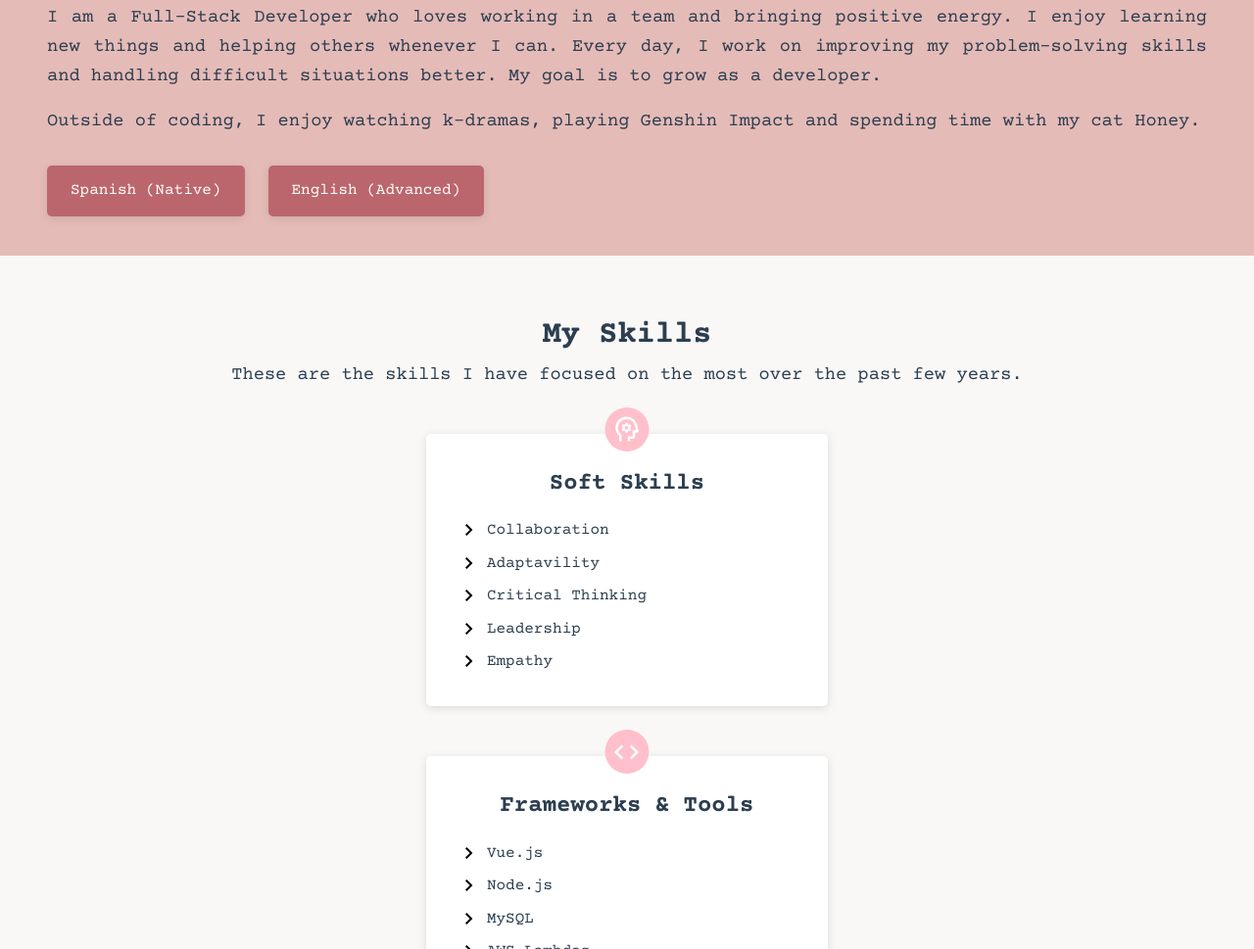
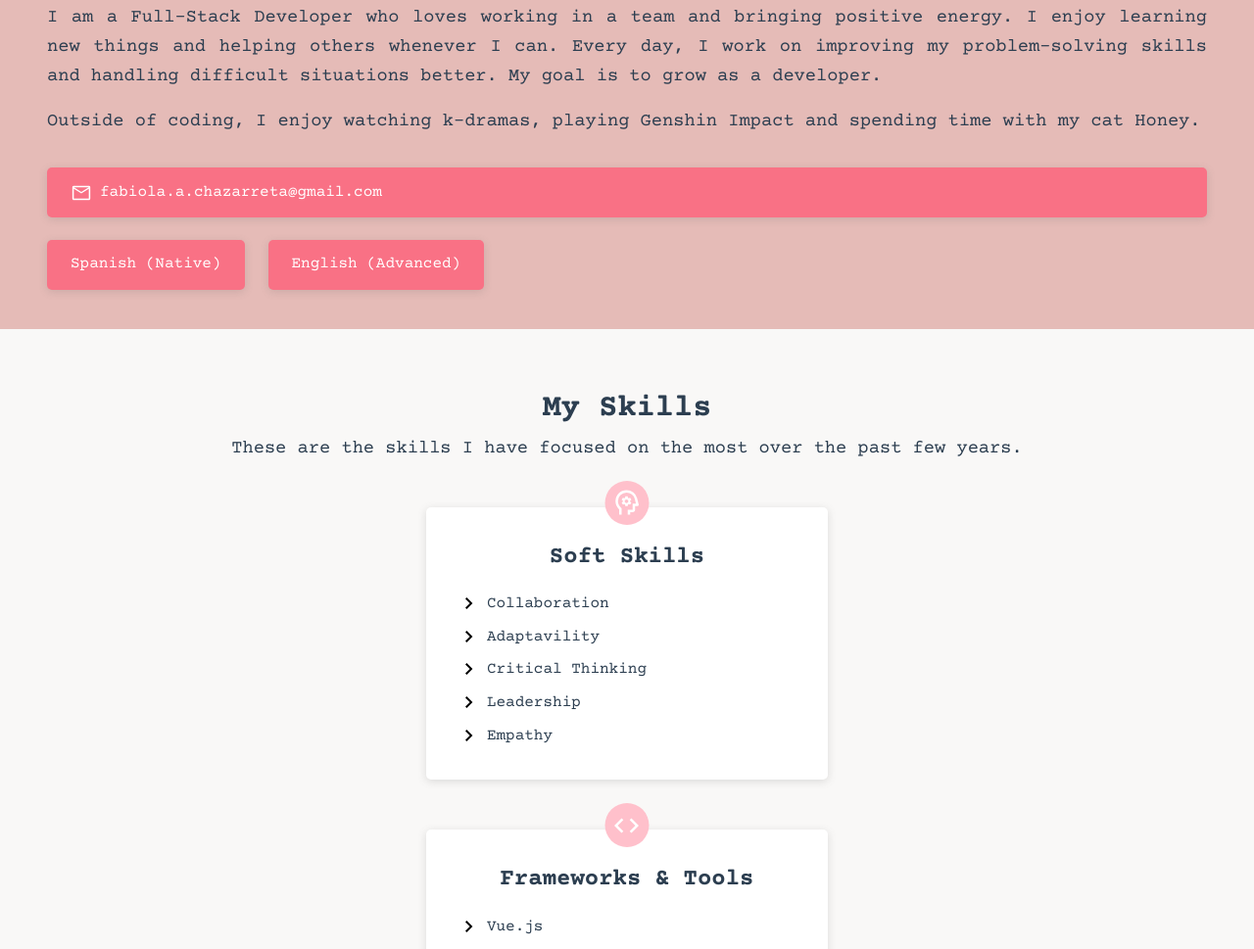
Before and after one commit to fabichazaa/fabs-portfolio, a plain HTML site: page index.html in a window 1280 px wide. Shown: the part 1673-2642 px from the top of the page at 98% size. Drawn offline with nearby package versions, Linux system fonts and the light colour scheme; files whose address does not match are found by name.

```diff
--- a/assets/css/styles.css
+++ b/assets/css/styles.css
@@ -71,7 +71,7 @@ ul, li {
     background-color: rgba(0, 0, 0, 0.807);
 }
 
-.fab-section-card {
+.fab-section {
   display: flex;
   flex-direction: column;
   align-items: center;
@@ -97,6 +97,25 @@ ul, li {
   box-shadow: rgba(99, 99, 99, 0.2) 0px 2px 8px 0px;
   border-radius: 5px;
   flex: 1;
+}
+
+.fab-badge {
+    display: flex;
+    flex-direction: row;
+    align-items: center;
+    column-gap: 0.5rem;
+    padding: 0.8rem 1.5rem;
+    text-align: center;
+    color: white;
+    border-radius: 5px;
+    background-color: var(--fuchsia-pink);
+    box-shadow: rgba(99, 99, 99, 0.2) 0px 2px 8px 0px;
+}
+
+.fab-badge svg {
+    width: 22px;
+    height: 22px;
+    fill: white;
 }
 
 /** HADER **/
@@ -175,20 +194,15 @@ ul, li {
     text-align: justify;
 }
 
-.fab-introduction-main-languages {
+.fab-introduction-main-badges {
+    margin-top: 1.5rem;
+}
+
+.fab-indotruction-main-badge-languages {
     display: flex;
     align-items: flex-start;
     column-gap: 1.5rem;
     margin-top: 1.4rem;
-}
-
-.fab-introduction-main-language-card {
-    padding: 0.8rem 1.5rem;
-    text-align: center;
-    color: white;
-    background-color: var(--dark-pink);
-    border-radius: 5px;
-    box-shadow: rgba(99, 99, 99, 0.2) 0px 2px 8px 0px;
 }
 
 /*END INTRODUCTON */
--- a/index.html
+++ b/index.html
@@ -41,17 +41,25 @@
                 <h3>I am a Full-Stack Developer who loves working in a team and bringing positive energy. I enjoy learning new things and helping others whenever I can. Every day, I work on improving my problem-solving skills and handling difficult situations better. My goal is to grow as a developer.</h3>
                 <h3>Outside of coding, I enjoy watching k-dramas, playing Genshin Impact and spending time with my cat Honey.</h3>
             </div>
-            <div class="fab-introduction-main-languages">
-                <div class="fab-introduction-main-language-card">
-                    Spanish (Native)
+            <div class="fab-introduction-main-badges">
+                <div class="fab-badge">
+                    <svg xmlns="http://www.w3.org/2000/svg" viewBox="0 -960 960 960">
+                        <path d="M146.67-160q-27 0-46.84-19.83Q80-199.67 80-226.67v-506.66q0-27 19.83-46.84Q119.67-800 146.67-800h666.66q27 0 46.84 19.83Q880-760.33 880-733.33v506.66q0 27-19.83 46.84Q840.33-160 813.33-160H146.67ZM480-454.67 146.67-670v443.33h666.66V-670L480-454.67Zm0-66.66 330.67-212H150l330 212ZM146.67-670v-63.33V-226.67-670Z"/>
+                    </svg>
+                    fabiola.a.chazarreta@gmail.com
                 </div>
-                <div class="fab-introduction-main-language-card">
-                    English (Advanced)
+                <div class="fab-indotruction-main-badge-languages">
+                    <div class="fab-badge">
+                        Spanish (Native)
+                    </div>
+                    <div class="fab-badge">
+                        English (Advanced)
+                    </div>
                 </div>
             </div>
         </div>
     </div>
-    <div class="fab-journey fab-section-card" id="the-journey">
+    <div class="fab-journey fab-section" id="the-journey">
         <div class="center">
             <h1 class="bold">My Skills</h1>
             <h3>These are the skills I have focused on the most over the past few years.</h3>
@@ -169,7 +177,7 @@
             </div>
         </div>
     </div>
-    <div class="fab-projects fab-section-card" id="the-projects">
+    <div class="fab-projects fab-section" id="the-projects">
         <div class="center">
             <h1 class="bold">My Projects</h1>
             <h3>Here are some projects I've been working on. Feel free to explore!</h3>
@@ -182,7 +190,7 @@
                     <h2 class="bold">Luna Lime</h3>
                     <p>This is a custom WordPress theme I designed and developed, featuring a responsive layout and customizable settings.</p>
                 </div>
-                <button class="fab-button">Check it out!</button>
+                <button class="fab-button" onclick="location.href='#'">Check it out!</button>
                 <div class="fab-project-card-tools">
                     <div class="fab-project-card-tool">
                         PHP
@@ -199,7 +207,7 @@
                     <h2 class="bold">Honey Vet</h3>
                     <p>This Vue.js app lets veterinarians register pets and track medical history with an intuitive interface for managing records, appointments, and treatments.</p>
                 </div>
-                <button class="fab-button">Check it out!</button>
+                <button class="fab-button" onclick="location.href='#'">Check it out!</button>
                 <div class="fab-project-card-tools">
                     <div class="fab-project-card-tool">
                         Vue.js
@@ -213,7 +221,7 @@
                     <h2 class="bold">Project 3</h3>
                     <p>Project 3 Summary.</p>
                 </div>
-                <button class="fab-button">Check it out!</button>
+                <button class="fab-button" onclick="location.href='#'">Check it out!</button>
                 <div class="fab-project-card-tools">
                     <div class="fab-project-card-tool">
                         PHP
@@ -230,7 +238,7 @@
                     <h2 class="bold">Project 4</h3>
                     <p>Project 4 Summary.</p>
                 </div>
-                <button class="fab-button">Check it out!</button>
+                <button class="fab-button" onclick="location.href='#'">Check it out!</button>
                 <div class="fab-project-card-tools">
                     <div class="fab-project-card-tool">
                         PHP
```
